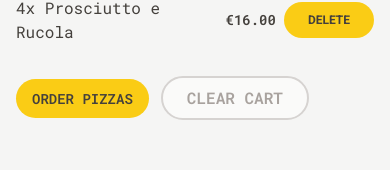
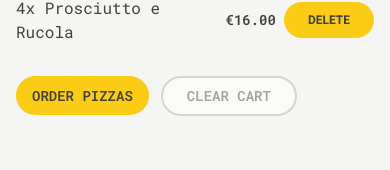
Before and after one commit to sofianeberkane202/fast-delevry-pizza, a React (Vite) app: page /cart in a window 390 px wide. Shown: the part 396-566 px from the top of the page. Built offline with nearby package versions, Linux system fonts and the light colour scheme.

Commit message:
adjust text size for small screen in Button component

```diff
--- a/src/ui/Button.jsx
+++ b/src/ui/Button.jsx
@@ -6,7 +6,7 @@ function Button({ type, style, to, children }) {
   text-sm sm:text-base font-semibold uppercase text-stone-700
   transition-colors duration-300 hover:bg-yellow-500`;
 
-  const secondaryBase = `rounded-full text-base font-semibold uppercase
+  const secondaryBase = `rounded-full text-sm sm:text-base font-semibold uppercase
   bg-stone-50 text-stone-400 transition-colors duration-300
   border-2 border-stone-300 px-6 py-2
   hover:bg-stone-200 hover:text-stone-700`;
```
